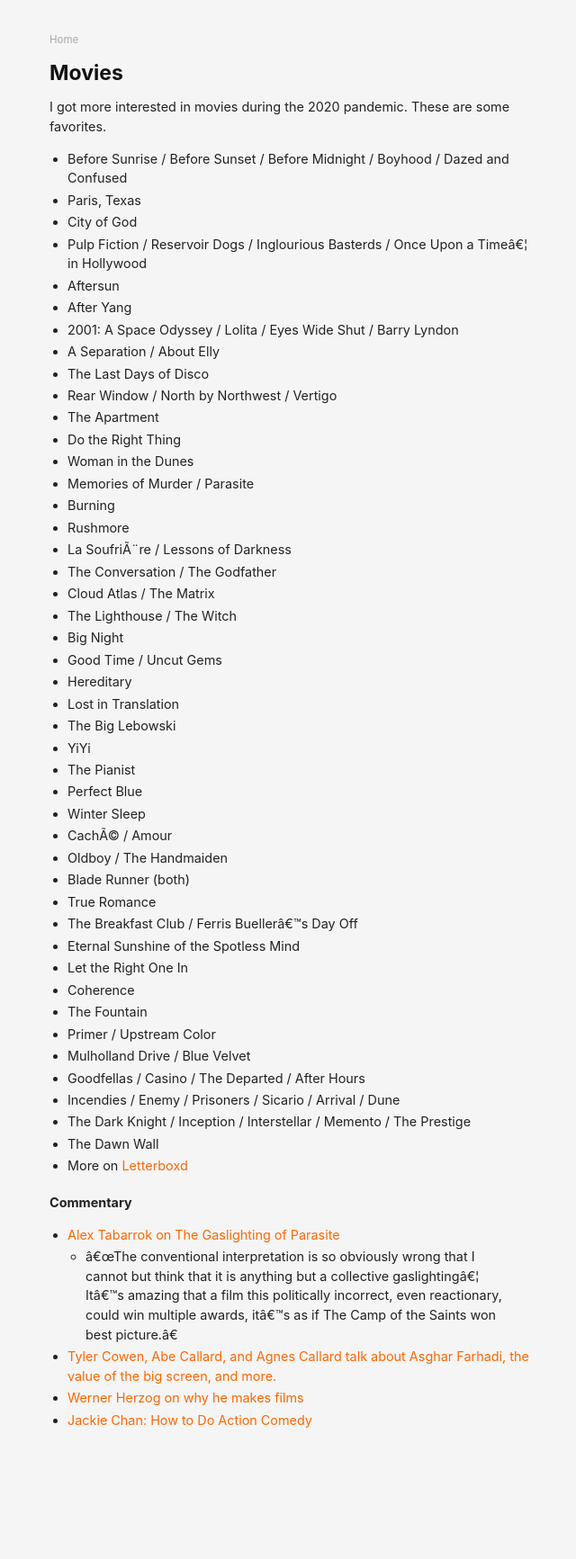
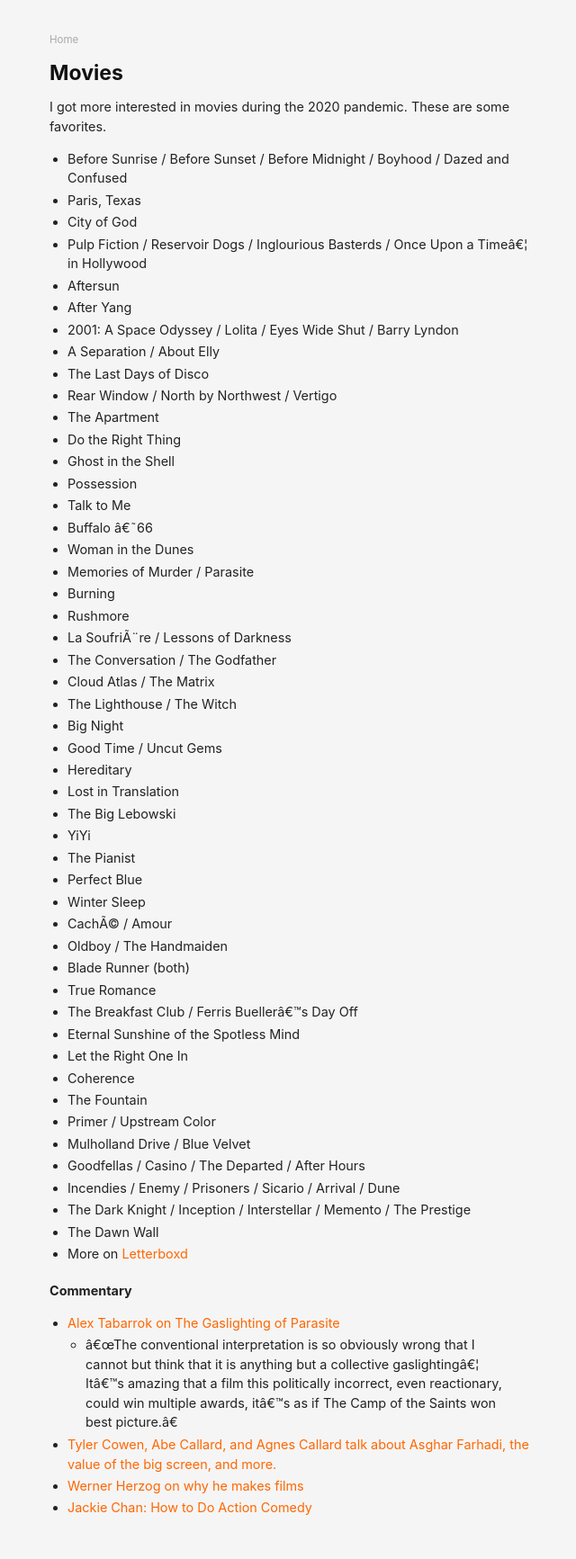
Before and after one commit to danschlz/danschulz.github.io, a Jekyll site: the page built from movies.md, in a window 1280 px wide. Shown: the whole page at 90% size, without its empty margins (305-945 px from the left). Built offline with Jekyll 4.4.1, drawn with Linux system fonts in a browser that asks for light colours; before the commit the page ends 1636 px from its top, so only the background shows below that.

Commit message:
Update movies.md

```diff
--- a/movies.md
+++ b/movies.md
@@ -18,6 +18,10 @@ I got more interested in movies during the 2020 pandemic. These are some favorit
 * Rear Window / North by Northwest / Vertigo
 * The Apartment
 * Do the Right Thing
+* Ghost in the Shell
+* Possession
+* Talk to Me
+* Buffalo '66
 * Woman in the Dunes
 * Memories of Murder / Parasite
 * Burning
```
